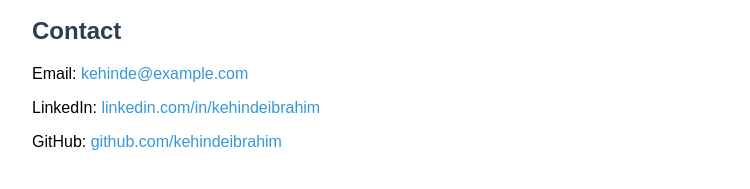
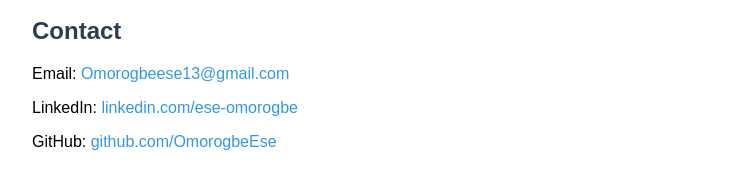
Before and after one commit to SageMello/OmorogbeEse, a plain HTML site: page index.html in a window 1280 px wide. Shown: the part 585-774 px from the top of the page, without its empty margins (258-1008 px from the left). Drawn offline with Linux system fonts and the light colour scheme.

Commit message:
Update index.html

```diff
--- a/index.html
+++ b/index.html
@@ -39,8 +39,8 @@
   </ul>
 
   <h2>Contact</h2>
-  <p>Email: <a href="Omorogbeese13@gmail.com">kehinde@example.com</a></p>
-  <p>LinkedIn: <a href="https://linkedin.com/in/kehindeibrahim" target="_blank">linkedin.com/in/kehindeibrahim</a></p>
-  <p>GitHub: <a href="https://github.com/kehindeibrahim" target="_blank">github.com/kehindeibrahim</a></p>
+  <p>Email: <a href="Omorogbeese13@gmail.com">Omorogbeese13@gmail.com</a></p>
+  <p>LinkedIn: <a href="www.linkedin.com/in/ese-omorogbe" target="_blank">linkedin.com/ese-omorogbe</a></p>
+  <p>GitHub: <a href="https://sagemello.github.io/OmorogbeEse/" target="_blank">github.com/OmorogbeEse</a></p>
 </body>
 </html>
```
